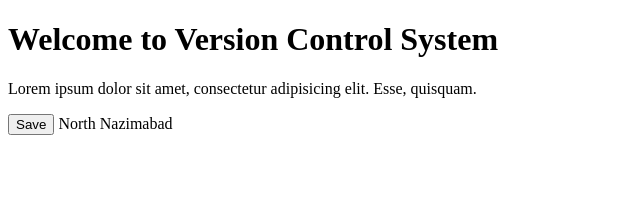
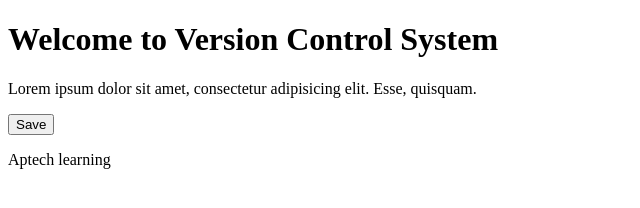
Before and after one commit to Faraz-Inam/2312B1, a plain HTML site: page index.html in a window 1280 px wide. Shown: the whole page, without its empty margins (0-640 px from the left). Drawn offline with Linux system fonts and the light colour scheme.

Commit message:
aptech learning

```diff
--- a/index.html
+++ b/index.html
@@ -9,6 +9,6 @@
     <h1>Welcome to Version Control System</h1>
     <p>Lorem ipsum dolor sit amet, consectetur adipisicing elit. Esse, quisquam.</p>
     <button>Save</button>
-    <label for="">North Nazimabad</label>
+   <p>Aptech learning</p>
 </body>
 </html>
```
